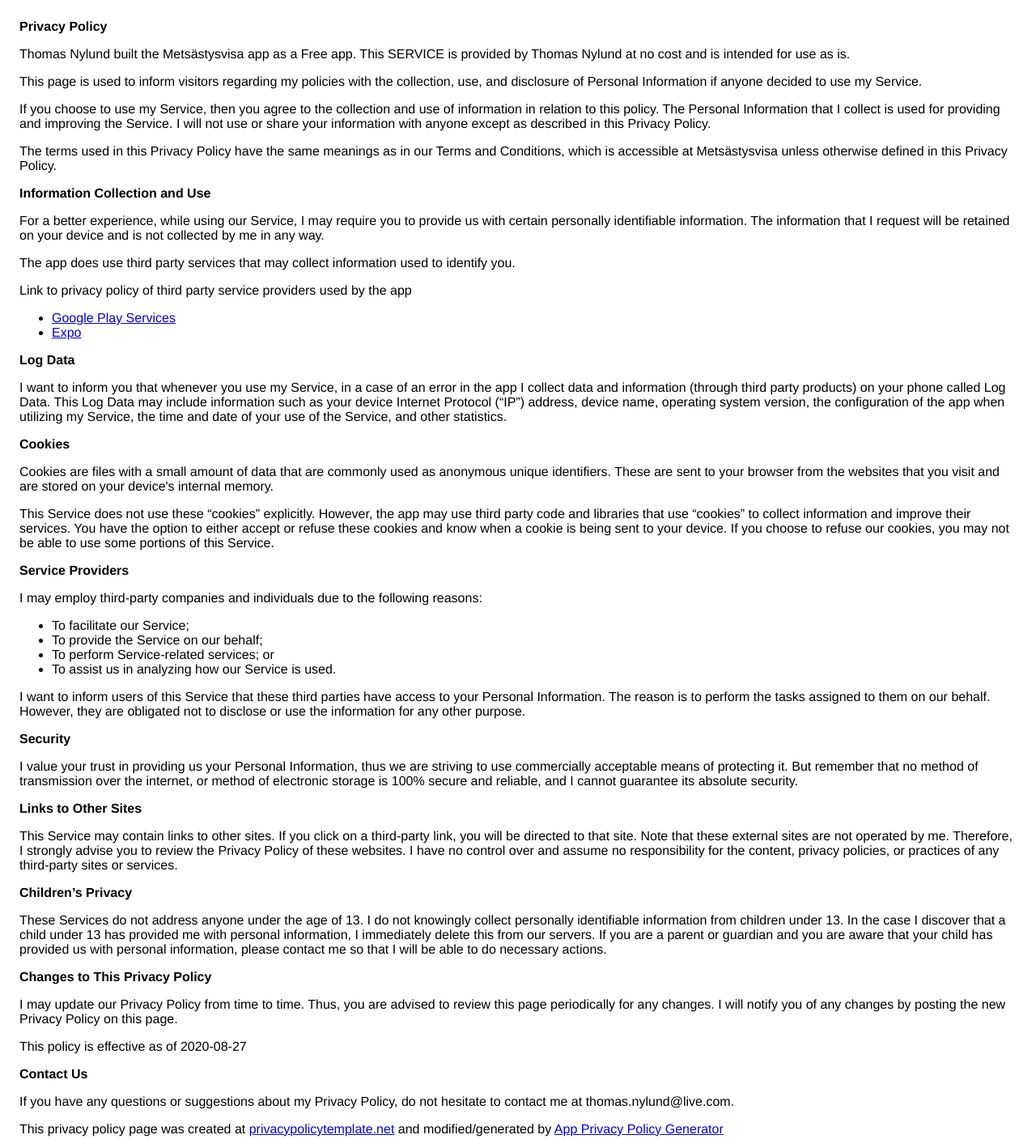
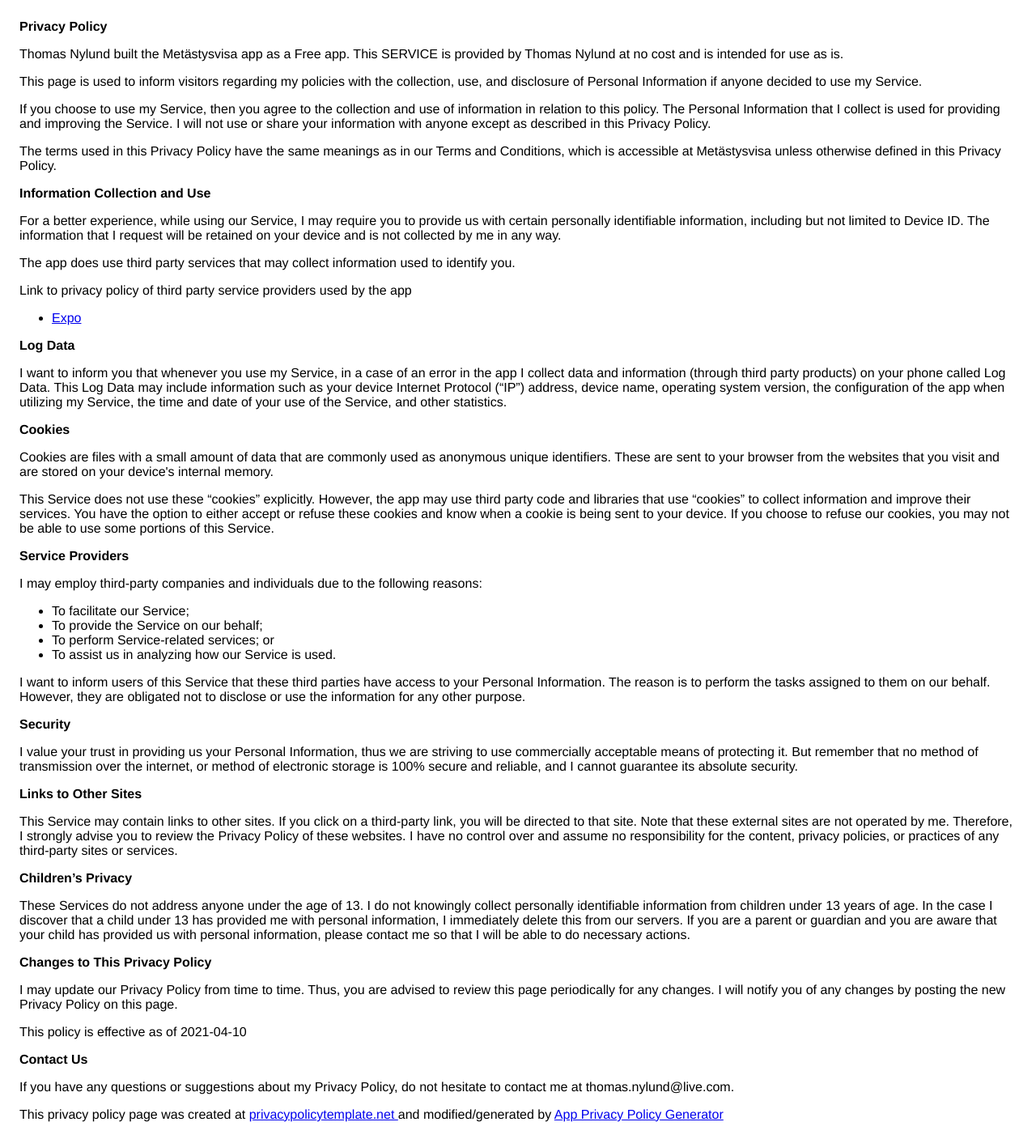
Before and after one commit to nylundOfficial/Metsastysvisa, a plain HTML site: page index.html in a window 1280 px wide. Shown: the whole page at 81% size. Drawn offline with Linux system fonts and the light colour scheme.

Commit message:
Updated privacy policy

```diff
--- a/index.html
+++ b/index.html
@@ -8,7 +8,7 @@
     </head>
     <body>
     <strong>Privacy Policy</strong> <p>
-                  Thomas Nylund built the Metsästysvisa app as
+                  Thomas Nylund built the Metästysvisa app as
                   a Free app. This SERVICE is provided by
                   Thomas Nylund at no cost and is intended for use as
                   is.
@@ -25,11 +25,11 @@
                 </p> <p>
                   The terms used in this Privacy Policy have the same meanings
                   as in our Terms and Conditions, which is accessible at
-                  Metsästysvisa unless otherwise defined in this Privacy Policy.
+                  Metästysvisa unless otherwise defined in this Privacy Policy.
                 </p> <p><strong>Information Collection and Use</strong></p> <p>
                   For a better experience, while using our Service, I
                   may require you to provide us with certain personally
-                  identifiable information. The information that
+                  identifiable information, including but not limited to Device ID. The information that
                   I request will be retained on your device and is not collected by me in any way.
                 </p> <div><p>
                     The app does use third party services that may collect
@@ -37,7 +37,7 @@
                   </p> <p>
                     Link to privacy policy of third party service providers used
                     by the app
-                  </p> <ul><li><a href="https://www.google.com/policies/privacy/" target="_blank" rel="noopener noreferrer">Google Play Services</a></li><!----><!----><!----><!----><!----><!----><!----><!----><!----><!----><!----><!----><!----><!----><li><a href="https://expo.io/privacy" target="_blank" rel="noopener noreferrer">Expo</a></li><!----><!----><!----><!----><!----><!----><!----></ul></div> <p><strong>Log Data</strong></p> <p>
+                  </p> <ul><!----><!----><!----><!----><!----><!----><!----><!----><!----><!----><!----><!----><!----><!----><!----><li><a href="https://expo.io/privacy" target="_blank" rel="noopener noreferrer">Expo</a></li><!----><!----><!----><!----><!----><!----><!----><!----><!----><!----><!----></ul></div> <p><strong>Log Data</strong></p> <p>
                   I want to inform you that whenever you
                   use my Service, in a case of an error in the app
                   I collect data and information (through third party
@@ -88,7 +88,7 @@
                 </p> <p><strong>Children’s Privacy</strong></p> <p>
                   These Services do not address anyone under the age of 13.
                   I do not knowingly collect personally
-                  identifiable information from children under 13. In the case
+                  identifiable information from children under 13 years of age. In the case
                   I discover that a child under 13 has provided
                   me with personal information, I immediately
                   delete this from our servers. If you are a parent or guardian
@@ -101,13 +101,9 @@
                   periodically for any changes. I will
                   notify you of any changes by posting the new Privacy Policy on
                   this page.
-                </p> <p>This policy is effective as of 2020-08-27</p> <p><strong>Contact Us</strong></p> <p>
+                </p> <p>This policy is effective as of 2021-04-10</p> <p><strong>Contact Us</strong></p> <p>
                   If you have any questions or suggestions about my
                   Privacy Policy, do not hesitate to contact me at thomas.nylund@live.com.
-                </p> <p>
-                  This privacy policy page was created at
-                  <a href="https://privacypolicytemplate.net" target="_blank" rel="noopener noreferrer">privacypolicytemplate.net</a>
-                  and modified/generated by
-                  <a href="https://app-privacy-policy-generator.firebaseapp.com/" target="_blank" rel="noopener noreferrer">App Privacy Policy Generator</a></p>
+                </p> <p>This privacy policy page was created at <a href="https://privacypolicytemplate.net" target="_blank" rel="noopener noreferrer">privacypolicytemplate.net </a>and modified/generated by <a href="https://app-privacy-policy-generator.nisrulz.com/" target="_blank" rel="noopener noreferrer">App Privacy Policy Generator</a></p>
     </body>
     </html>
```
